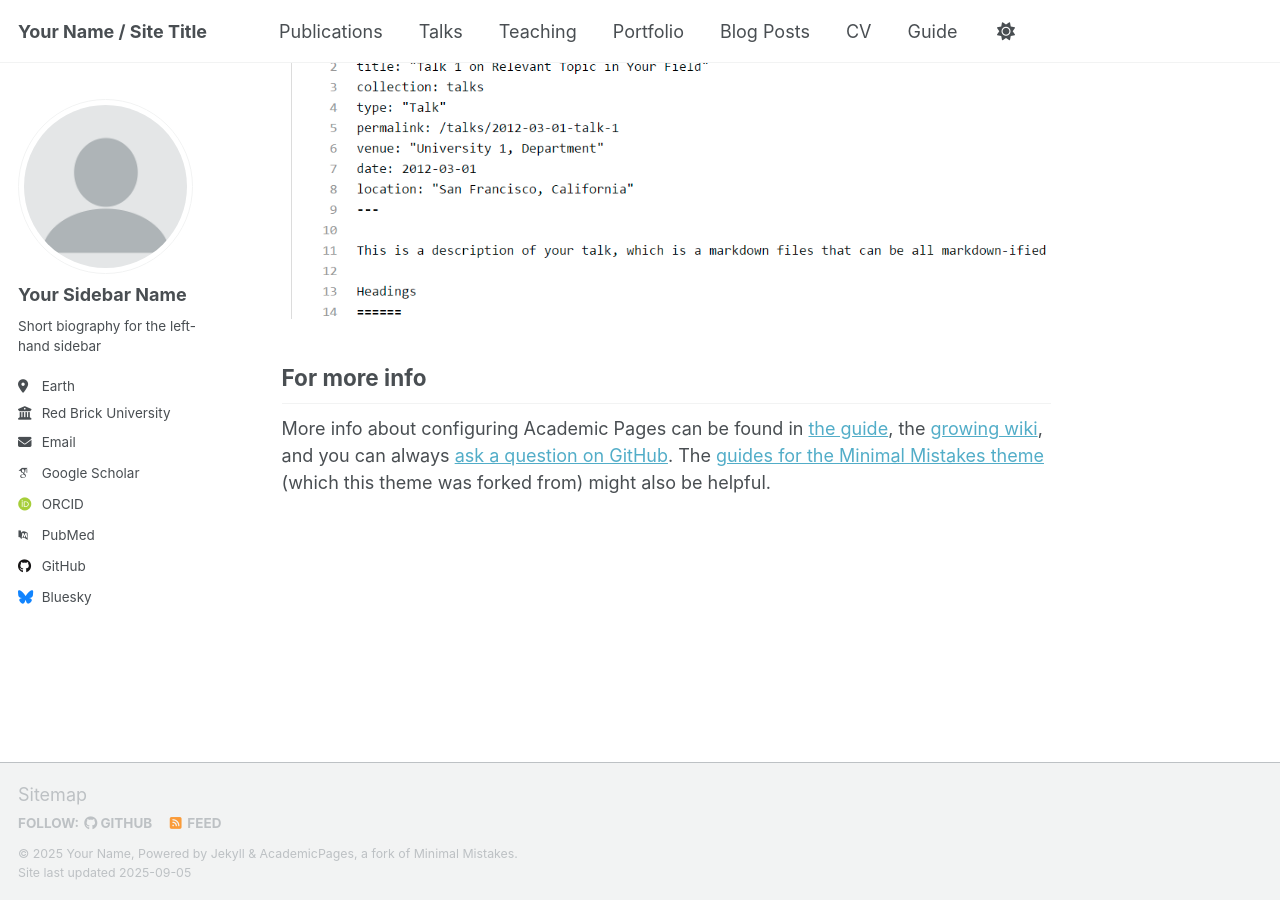
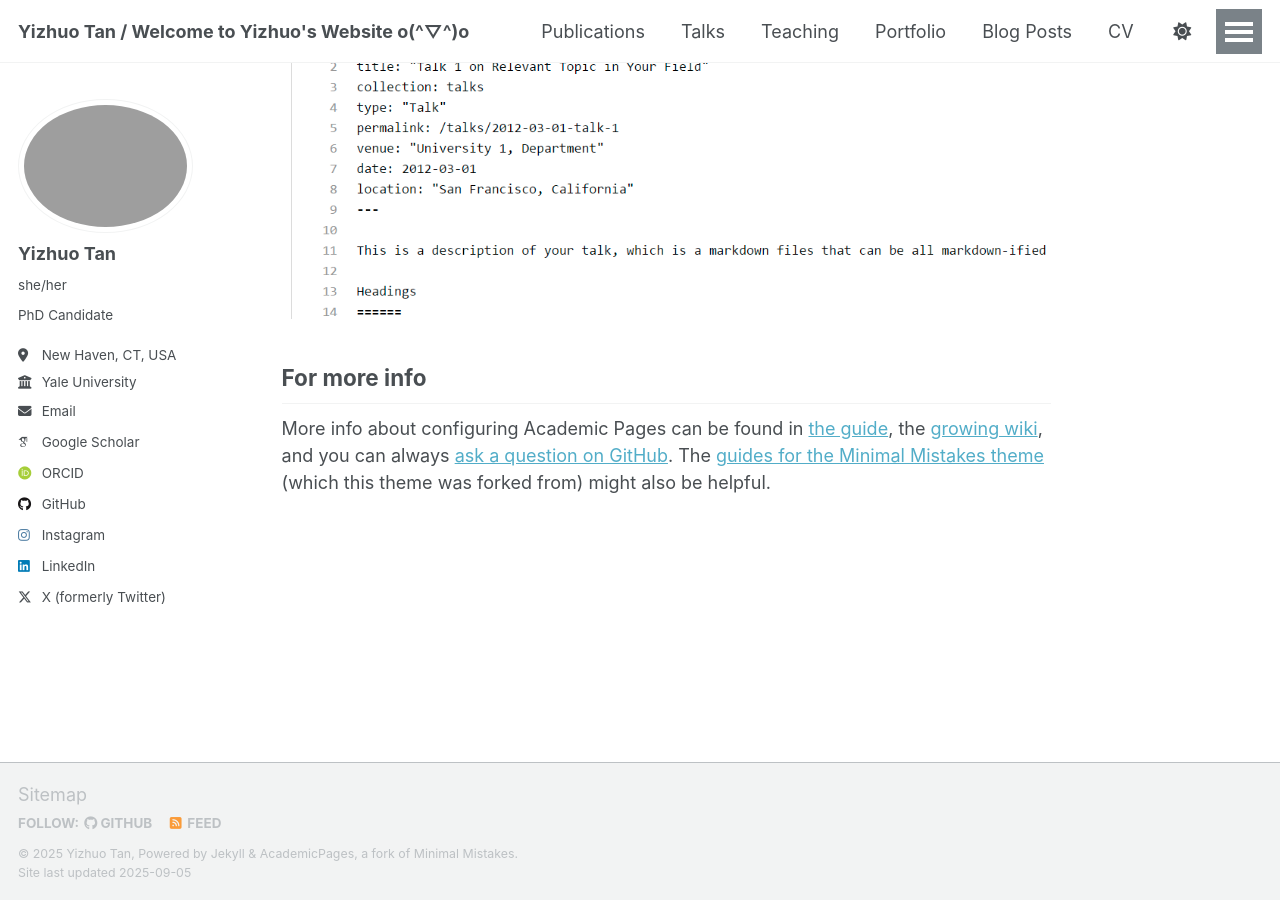
Before and after one commit to yizhuo1007/yizhuo1007.github.io, a Jekyll site: the page built from _pages/about.md, in a window 1280 px wide and 900 px high, scrolled down 2880 px. Built offline with Jekyll 4.4.1, drawn with Linux system fonts in a browser that asks for light colours; some web fonts are replaced; a script that is not in the unit is left out.

Commit message:
update personal info

```diff
--- a/_config.yml
+++ b/_config.yml
@@ -9,9 +9,9 @@
 # Basic Site Settings
 locale                   : "en-US"
 site_theme               : "default" # Currently available options are "default", "air"
-title                    : "Your Name / Site Title"
+title                    : "Yizhuo Tan / Welcome to Yizhuo's Website o(^▽^)o"
 title_separator          : "-"
-name                     : &name "Your Name"
+name                     : &name "Yizhuo Tan"
 description              : &description "personal description"
 url                      : https://academicpages.github.io # the base hostname & protocol for your site e.g. "https://[your GitHub username].github.io" or if you already have some other page hosted on Github then use "https://[your GitHub username].github.io/[Your Repo Name]"
 baseurl                  : "" # the subpath of your site, e.g. "/blog"
@@ -22,24 +22,24 @@ repository               : "academicpages/academicpages.github.io"
 #               Additional customization can be done by editing /_includes/author-profile.html
 author:
   # Biographic information
-  avatar           : "profile.png"
-  name             : "Your Sidebar Name"
-  pronouns         : # example: "she/her"
-  bio              : "Short biography for the left-hand sidebar"
-  location         : "Earth"
-  employer         : "Red Brick University"
+  avatar           : "avatar.png"
+  name             : "Yizhuo Tan"
+  pronouns         : "she/her"
+  bio              : "PhD Candidate"
+  location         : "New Haven, CT, USA"
+  employer         : "Yale University"
   uri              : # URL
-  email            : "none@example.org"
+  email            : "yizhuo.tan@yale.edu"
 
   # Academic websites
   academia         : # URL
   arxiv            : # URL - Update with the correct link to your profile
-  googlescholar    : "https://scholar.google.com/citations?user=PS_CX0AAAAAJ"
+  googlescholar    : "https://scholar.google.com/citations?hl=en&user=bSD_WykAAAAJ"
   inspire-hep      : # URL
   impactstory      : # URL
-  orcid            : "http://orcid.org/yourorcidurl"
+  orcid            : "https://orcid.org/0009-0008-9321-7001"
   semantic         : # URL
-  pubmed           : "https://www.ncbi.nlm.nih.gov/pubmed/?term=john+snow"
+  pubmed           :
   researchgate     : # URL
   scopus           : # URL
 
@@ -47,22 +47,22 @@ author:
   bitbucket        : # Username - Update with your username on the site
   codepen          : # Username
   dribbble         : # Username
-  github           : "academicpages"
+  github           : "yizhuo1007"
   kaggle           : # Username
   stackoverflow    : # User number or user number and name (i.e., use "1" or "1/jeff-atwood")
 
   # Social media
   artstation       : # Username
-  bluesky          : "bsky.app" # Replace this with you Bluesky username
+  bluesky          : # Replace this with you Bluesky username
   facebook         : # Username
   flickr           : # Username
   foursquare       : # Username
   goodreads        : # Username
   google_plus      : # Username
   keybase          : # Username
-  instagram        : # Username
+  instagram        : "https://www.instagram.com/yizhuo_10078/"
   lastfm           : # Username
-  linkedin         : # Username
+  linkedin         : "https://www.linkedin.com/in/yizhuo-tan-77363b329/"
   mastodon         : # URL
   medium           : # URL
   pinterest        : # Username
@@ -70,7 +70,7 @@ author:
   steam            : # Username
   telegram         : # URL
   tumblr           : # Username
-  twitter          : # Username for X / Twitter
+  twitter          : "https://x.com/yizhuo1007"
   vine             : # Username
   weibo            : # Username
   wikipedia        : # Username
@@ -80,10 +80,10 @@ author:
 
 # Publication Category - The following the list of publication categories and their headings
 publication_category:
-  books:
-    title: 'Books'
-  manuscripts:
-    title: 'Journal Articles'
+  # books:
+  #   title: 'Books'
+  # manuscripts:
+  #   title: 'Journal Articles'
   conferences:
     title: 'Conference Papers'
 
```
Also changed, not shown: images/avatar.jpg (added), images/profile.png (deleted).
